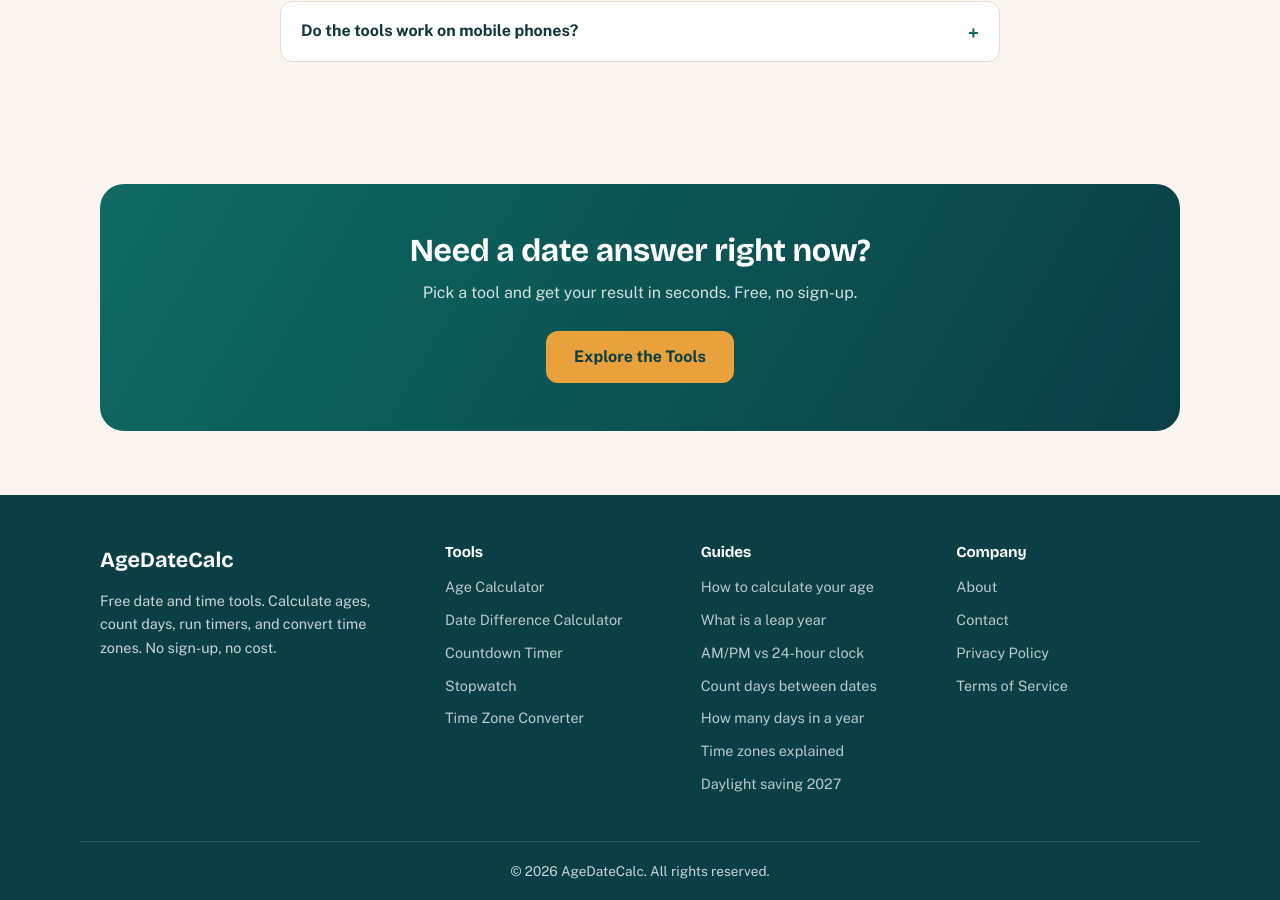
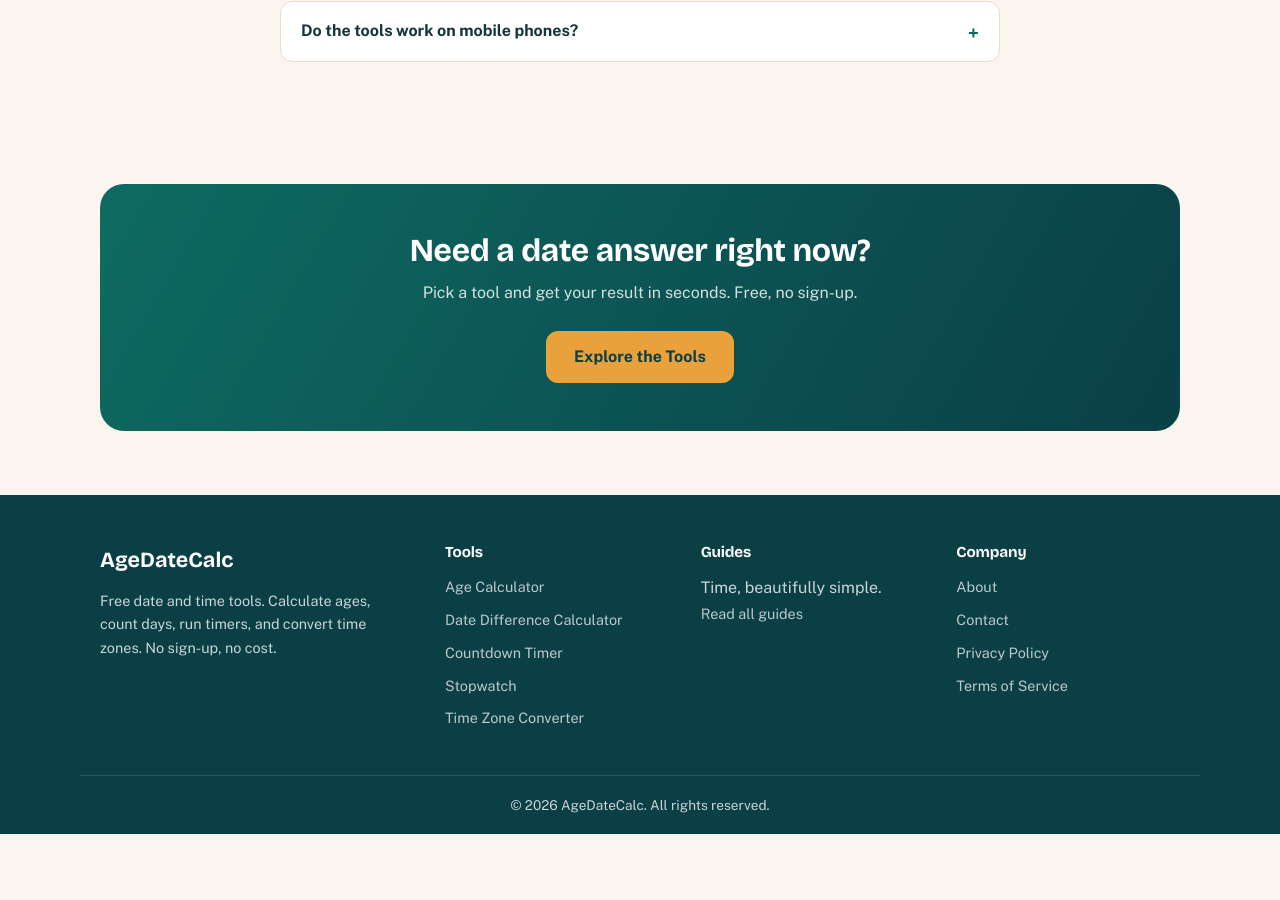
Before and after one commit to zaidmeo09-dhangal/agedatecalc, a Jekyll site: the page built from index.md, in a window 1280 px wide and 900 px high, scrolled down 3170 px. Built offline with Jekyll 4.4.1, drawn with Linux system fonts in a browser that asks for light colours; after the commit the page ends 4004 px from its top, so only the background shows below that.

Commit message:
SEO audit fixes: broken links, titles, DST 2027, schema, og:image

```diff
--- a/_includes/footer.html
+++ b/_includes/footer.html
@@ -14,13 +14,8 @@
     </div>
     <div class="footer-col">
       <h4>Guides</h4>
-      <a href="{{ '/blog/how-to-calculate-age/' | relative_url }}">How to calculate your age</a>
-      <a href="{{ '/blog/what-is-a-leap-year/' | relative_url }}">What is a leap year</a>
-      <a href="{{ '/blog/am-pm-vs-24-hour-clock/' | relative_url }}">AM/PM vs 24-hour clock</a>
-      <a href="{{ '/blog/how-to-count-days-between-dates/' | relative_url }}">Count days between dates</a>
-      <a href="{{ '/blog/how-many-days-in-a-year/' | relative_url }}">How many days in a year</a>
-      <a href="{{ '/blog/time-zones-explained/' | relative_url }}">Time zones explained</a>
-      <a href="{{ '/blog/when-does-daylight-saving-time-end/' | relative_url }}">Daylight saving 2027</a>
+      <p>Time, beautifully simple.</p>
+      <a href="{{ '/blog/' | relative_url }}">Read all guides</a>
     </div>
     <div class="footer-col">
       <h4>Company</h4>
```
